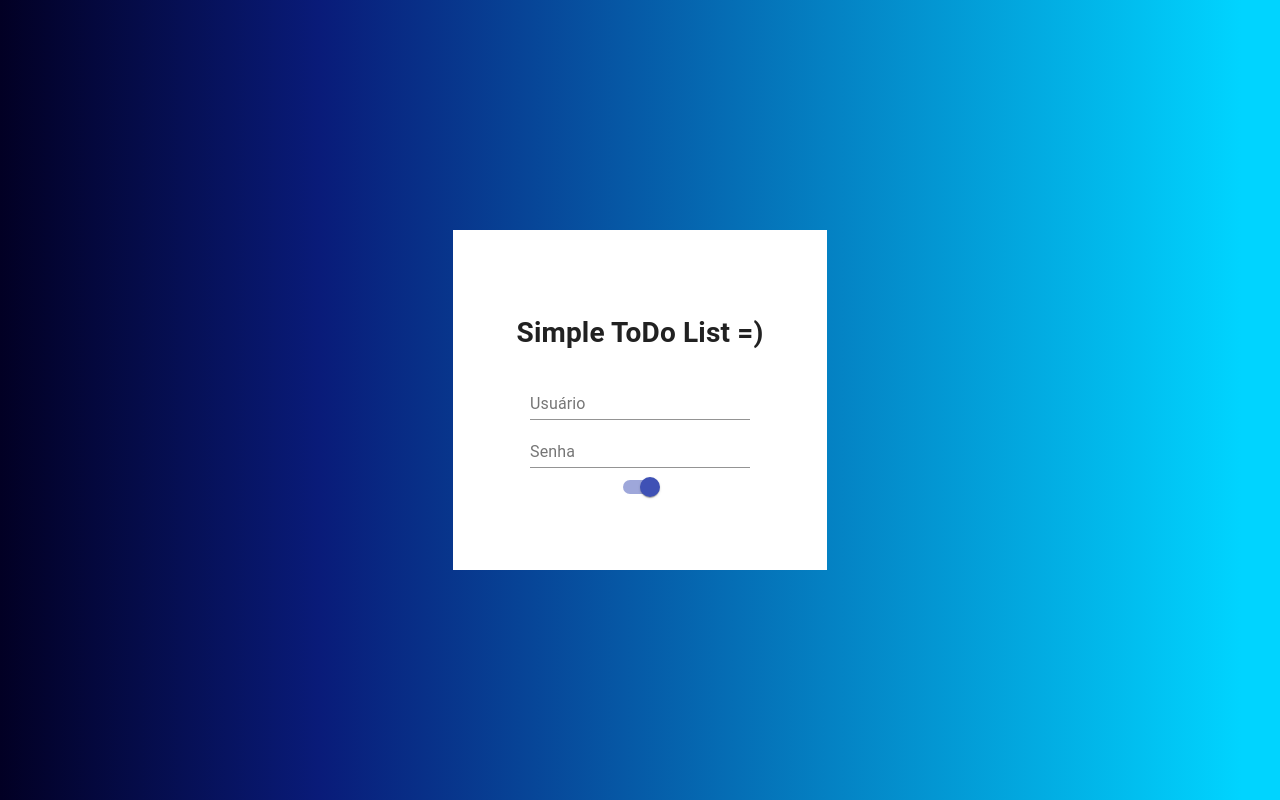
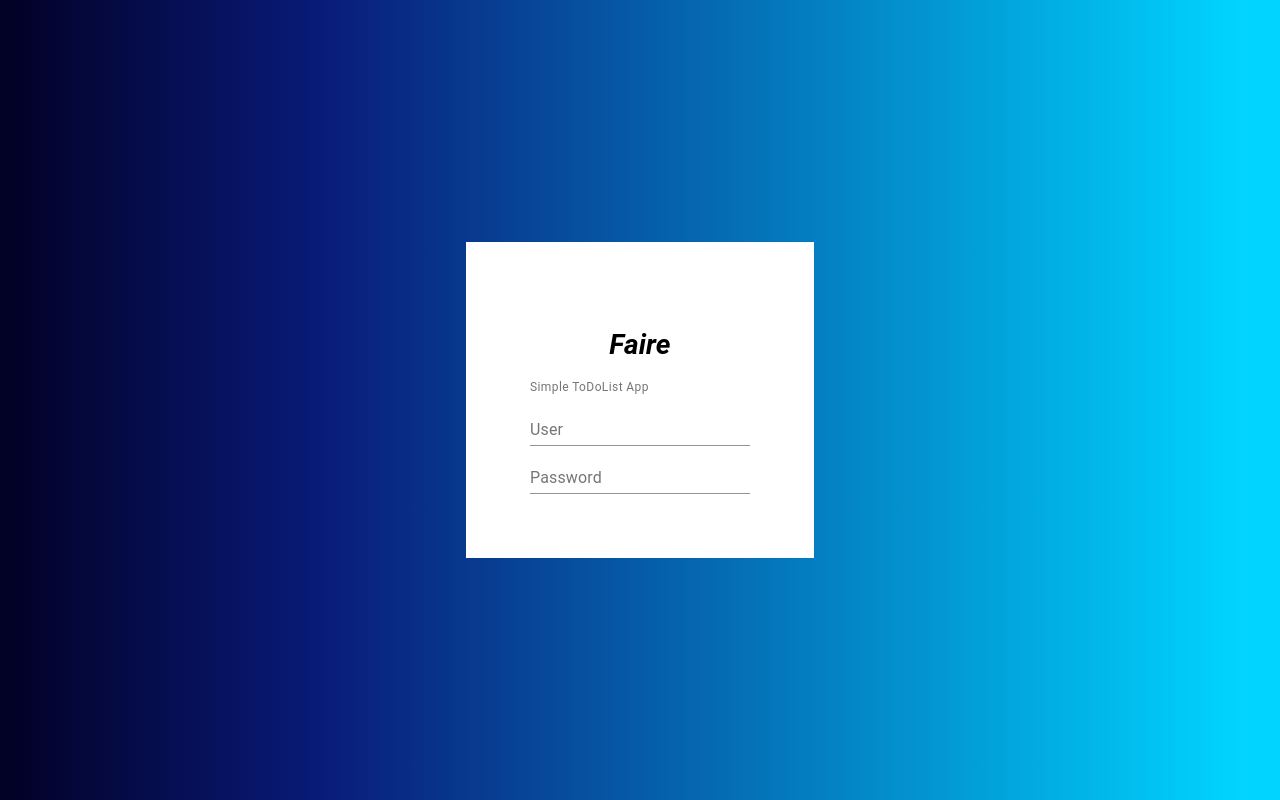
Before and after one commit to Mateusmsouza/ToDo-List-Front, a React (Create React App) app: page / in a window 1280 px wide. Built offline with nearby package versions, Linux system fonts and the light colour scheme.

Commit message:
using form control

```diff
--- a/src/screens/Login.js
+++ b/src/screens/Login.js
@@ -1,5 +1,6 @@
 import React from "react";
-import { makeStyles } from "@material-ui/core/styles"
+import { makeStyles } from "@material-ui/core/styles";
+import { FormControl, FormHelperText, Input } from '@material-ui/core';
 import TextField from "@material-ui/core/TextField";
 import Switch from '@material-ui/core/Switch';
 
@@ -22,6 +23,13 @@ const useStyles = makeStyles({
         alignItems: 'center',
         justifyContent: 'center',
         flexDirection: 'column'
+    },
+    titleLogin: {
+        textAligns: 'center',
+        marginBottom: 10,
+        fontStyle: 'italic',
+        color: 'black',
+        textShadow: '0 1px 2px rgba(black,.15)'
     }
 })
 
@@ -38,9 +46,11 @@ const Login = props => {
     return (
         <div className={classes.background} >
             <div className={classes.loginBox}>
-                <h1>Simple ToDo List =)</h1>
+                <h1 className={classes.titleLogin}>Faire</h1>
+
+                {/*
+                {state.hasAccount ? null : <TextField label="Email"/>}
                 <TextField label="Usuário"/>
-                {state.hasAccount ? null : <TextField label="Email"/>}
                 <TextField label="Senha"/>
                 <Switch
                 checked={state.hasAccount}
@@ -48,7 +58,12 @@ const Login = props => {
                 color="primary"
                 name="hasAccount"
                 inputProps={{ 'aria-label': 'primary checkbox' }}
-                />
+                /> */}
+                <FormControl>
+                    <FormHelperText id="welcome-text">Simple ToDoList App</FormHelperText>
+                    <TextField label="User"/>
+                    <TextField label="Password"/>
+                </FormControl>
             </div>
         </div>
     );
```
